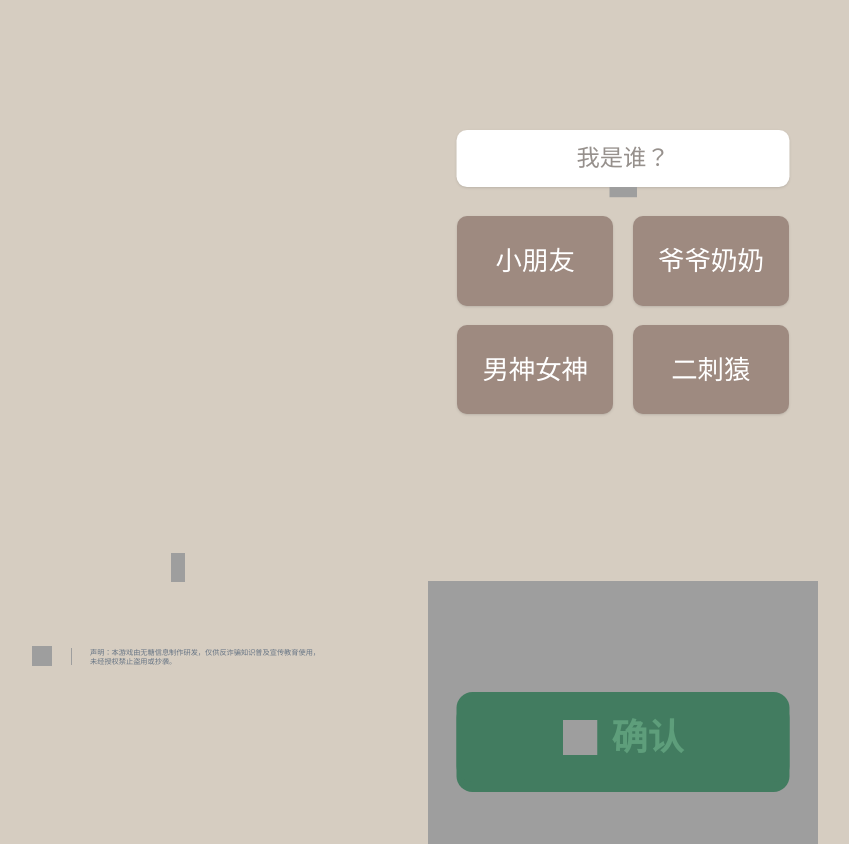
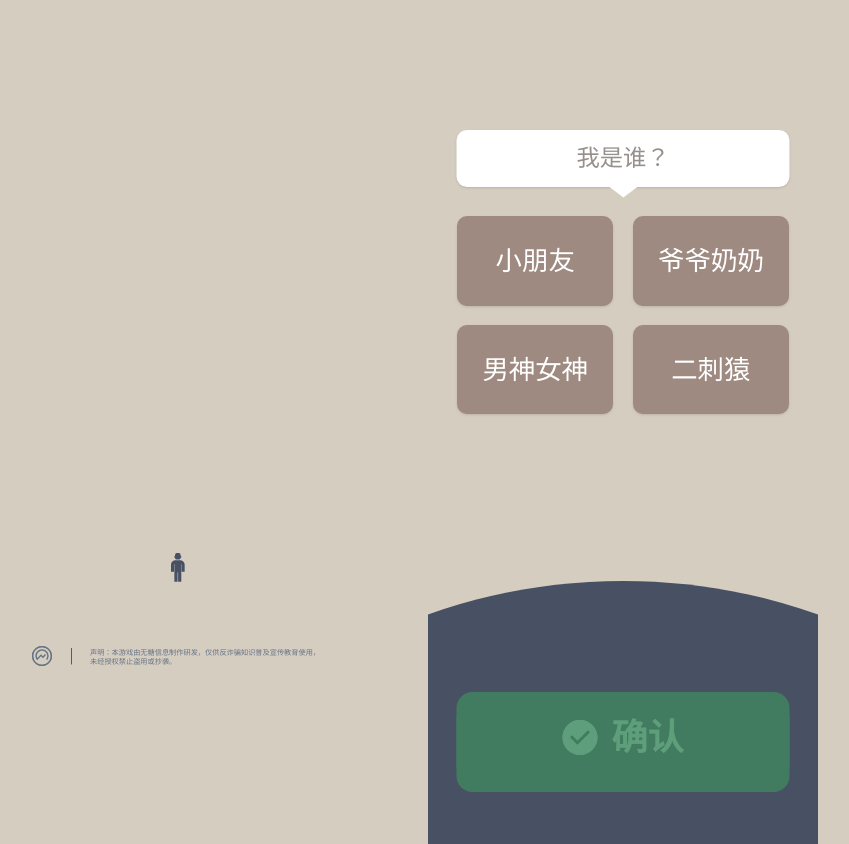
Before and after one commit to furuhana/MCP_shiyan, a React (Vite) app: page / in a window 1280 px wide. Shown: the whole page, without its empty margins (17-866 px from the left). Built offline with nearby package versions, Linux system fonts and the light colour scheme.

Commit message:
尝试修复svg在手机上无法显示

```diff
--- a/src/components/ContainerQuestionWhole.jsx
+++ b/src/components/ContainerQuestionWhole.jsx
@@ -1,5 +1,5 @@
 import React from 'react';
-import { imgShapeBubbleTail } from '../assets/images';
+import { ShapeBubbleTail } from './Icons';
 
 export default function ContainerQuestionWhole() {
     return (
@@ -10,15 +10,9 @@ export default function ContainerQuestionWhole() {
             </div>
 
             {/* Tail positioned absolutely */}
-            {/* Based on Figma: left 152.55, top 56.53. Container width 332.95.
-          152.55 is roughly center.
-          Center of 333 is 166.5. 152.5 is slightly left?
-          Let's use the exact absolute coordinates from the parent's perspective or relative to this container.
-          The snippet showed: left-[152.55px] top-[56.53px]
-      */}
             <div className="absolute top-[56.5px] left-[153px] w-[27.8px] h-[10.5px]">
                 <div className="w-full h-full rotate-180">
-                    <img alt="" className="w-full h-full block" src={imgShapeBubbleTail} />
+                    <ShapeBubbleTail />
                 </div>
             </div>
         </div>
--- /dev/null
+++ b/src/components/Icons.jsx
@@ -0,0 +1,59 @@
+import React from 'react';
+
+export function IconCheck(props) {
+    return (
+        <svg preserveAspectRatio="none" width="100%" height="100%" overflow="visible" style={{ display: 'block' }} viewBox="0 0 34.8742 34.874" fill="none" xmlns="http://www.w3.org/2000/svg" {...props}>
+            <g id="Icon_Check">
+                <path d="M17.1191 22.684L14.8932 24.9102L12.6671 22.684L7.26116 17.2781L9.48706 15.0522L14.8932 20.4581L25.3872 9.96393L27.6133 12.1901L17.1191 22.684ZM17.4373 0C7.80695 0 0 7.807 0 17.437C0 27.0671 7.80695 34.874 17.4373 34.874C27.0673 34.874 34.8742 27.0671 34.8742 17.437C34.8742 7.807 27.0673 0 17.4373 0Z" fill="#5E9E7C" />
+                <path fillRule="evenodd" clipRule="evenodd" d="M17.1191 22.684L14.8932 24.9102L12.6671 22.684L7.26116 17.2781L9.48706 15.0522L14.8932 20.4581L25.3872 9.96393L27.6133 12.1901L17.1191 22.684ZM17.4373 0C7.80695 0 0 7.807 0 17.437C0 27.0671 7.80695 34.874 17.4373 34.874C27.0673 34.874 34.8742 27.0671 34.8742 17.437C34.8742 7.807 27.0673 0 17.4373 0Z" fill="#5E9E7C" />
+            </g>
+        </svg>
+    );
+}
+
+export function IconSilhouetteMan(props) {
+    return (
+        <svg preserveAspectRatio="none" width="100%" height="100%" overflow="visible" style={{ display: 'block' }} viewBox="0 0 13.6594 28.8325" fill="none" xmlns="http://www.w3.org/2000/svg" {...props}>
+            <g id="Icon_Silhouette_Man">
+                <path d="M4.03064 4.8722V5.08623C4.03064 5.90077 4.69094 6.56092 5.50527 6.56092H8.15385C8.96844 6.56092 9.62869 5.90077 9.62869 5.08623V4.8722C10.0498 4.83771 10.3811 4.48552 10.3811 4.05543V3.70936C10.3811 3.27927 10.0498 2.92713 9.62869 2.89264V2.04651C9.62869 1.83456 9.59633 1.63017 9.53664 1.43787C9.4769 1.24572 9.38956 1.06555 9.2791 0.90229C9.24222 0.847783 9.20307 0.795196 9.16121 0.744734C8.86934 0.390882 8.46092 0.136863 7.99453 0.0414894C7.8613 0.0142101 7.72324 0 7.58202 0H6.0771C5.93588 0 5.79809 0.0142101 5.6648 0.0414894C5.19846 0.136863 4.79005 0.390882 4.49791 0.744734C4.45627 0.795196 4.4169 0.847783 4.38024 0.90229C4.26982 1.06555 4.18249 1.24572 4.12254 1.43787C4.06279 1.63017 4.03064 1.83456 4.03064 2.04651V2.89264C3.60931 2.92728 3.27828 3.27927 3.27828 3.70936V4.05543C3.27828 4.48552 3.60957 4.83771 4.03064 4.8722Z" fill="#475163" />
+                <path d="M13.3417 10.1269L13.3435 10.126C12.7099 8.514 11.2575 7.42438 9.56491 7.25049C9.55427 7.2494 9.54385 7.24862 9.53322 7.24748C9.47373 7.24173 9.41399 7.23721 9.35378 7.23379C9.33635 7.23286 9.31893 7.23172 9.30129 7.23094C9.23024 7.22767 9.15873 7.22549 9.08679 7.22549H9.06211C9.04696 7.22487 9.03203 7.22316 9.01662 7.22316H4.6425C4.62736 7.22316 4.61242 7.22487 4.59723 7.22549H4.57233C4.50061 7.22549 4.42914 7.22767 4.35784 7.23094C4.34041 7.23172 4.32298 7.23286 4.30535 7.23379C4.2454 7.23721 4.18565 7.24173 4.12612 7.24748C4.11549 7.24862 4.10485 7.2494 4.09448 7.25049C2.40192 7.42438 0.949225 8.514 0.315682 10.126L0.317705 10.1269C0.11337 10.6448 0 11.2081 0 11.7978V18.72H3.00497V11.7978C3.00497 11.5826 3.04885 11.3773 3.12757 11.1904C3.12825 11.1886 3.12918 11.187 3.12985 11.1851C3.19027 11.0433 3.27102 10.9125 3.36857 10.7958V28.8325H6.55885V19.5026H7.10054V28.8325H10.2908V10.7958C10.3881 10.9125 10.4689 11.0433 10.5293 11.1851C10.5302 11.187 10.5309 11.1886 10.5316 11.1904C10.6105 11.3773 10.6542 11.5826 10.6542 11.7978V18.72H13.6594V11.7978C13.6594 11.2081 13.5458 10.6448 13.3417 10.1269Z" fill="#475163" />
+            </g>
+        </svg>
+    );
+}
+
+export function IconLogoGroup(props) {
+    return (
+        <svg preserveAspectRatio="none" width="100%" height="100%" overflow="visible" style={{ display: 'block' }} viewBox="0 0 20.2773 20.2773" fill="none" xmlns="http://www.w3.org/2000/svg" {...props}>
+            <g id="Icon_Logo_Group">
+                <path d="M10.1385 1.29426C5.26179 1.29426 1.29426 5.26184 1.29426 10.1385C1.29426 15.0155 5.26179 18.983 10.1385 18.983C15.0154 18.983 18.9829 15.0155 18.9829 10.1385C18.9829 5.26184 15.0154 1.29426 10.1385 1.29426ZM10.1385 20.2773C4.54812 20.2773 0 15.7292 0 10.1385C0 4.54812 4.54812 0 10.1385 0C15.7291 0 20.2773 4.54812 20.2773 10.1385C20.2773 15.7292 15.7291 20.2773 10.1385 20.2773Z" fill="#667584" />
+                <path fillRule="evenodd" clipRule="evenodd" d="M10.1385 1.29426C5.26179 1.29426 1.29426 5.26184 1.29426 10.1385C1.29426 15.0155 5.26179 18.983 10.1385 18.983C15.0154 18.983 18.9829 15.0155 18.9829 10.1385C18.9829 5.26184 15.0154 1.29426 10.1385 1.29426ZM10.1385 20.2773C4.54812 20.2773 0 15.7292 0 10.1385C0 4.54812 4.54812 0 10.1385 0C15.7291 0 20.2773 4.54812 20.2773 10.1385C20.2773 15.7292 15.7291 20.2773 10.1385 20.2773Z" fill="#667584" />
+                <path d="M16.8218 9.93465C16.8365 11.3959 16.3813 12.7514 15.5965 13.8594C15.4857 14.0145 15.3689 14.1659 15.2453 14.3107L14.4755 13.5568L14.2377 13.3227C14.342 13.1957 14.4405 13.0639 14.5321 12.9273C15.1043 12.0774 15.4341 11.0507 15.4227 9.94891C15.3932 7.05281 13.0201 4.72902 10.1235 4.75847C7.2257 4.78824 4.90078 7.1599 4.9303 10.0562C4.93806 10.8091 5.1043 11.5245 5.39803 12.1688L9.1238 8.36788L11.0875 10.2897L13.1716 8.1627L14.2165 9.1861L11.1278 12.3361L9.11516 10.3662L5.13975 14.4216L5.12726 14.4217C4.1012 13.2617 3.47291 11.7417 3.45588 10.0712C3.41814 6.38149 6.37931 3.36066 10.0699 3.32294C13.7616 3.28516 16.7839 6.24489 16.8218 9.93465Z" fill="#667584" />
+            </g>
+        </svg>
+    );
+}
+
+export function IconLogoLine(props) {
+    return (
+        <svg preserveAspectRatio="none" width="100%" height="100%" overflow="visible" style={{ display: 'block' }} viewBox="0 0 1.03723 16.5957" fill="none" xmlns="http://www.w3.org/2000/svg" {...props}>
+            <path id="Icon_Logo_Group" d="M0 0V16.5957H1.03723V0H0Z" fill="#525E6F" />
+        </svg>
+    )
+}
+
+export function ShapeBubbleTail(props) {
+    return (
+        <svg preserveAspectRatio="none" width="100%" height="100%" overflow="visible" style={{ display: 'block' }} viewBox="0 0 27.8464 10.502" fill="none" xmlns="http://www.w3.org/2000/svg" {...props}>
+            <path id="Shape_Bubble_Tail" d="M13.9232 0L27.8464 10.502H0L13.9232 0Z" fill="white" />
+        </svg>
+    );
+}
+
+export function BgShapeHill(props) {
+    return (
+        <svg preserveAspectRatio="none" width="100%" height="100%" overflow="visible" style={{ display: 'block' }} viewBox="0 0 390 263" fill="none" xmlns="http://www.w3.org/2000/svg" {...props}>
+            <path id="Bg_Shape_Hill" d="M390 33.4919C329.033 11.8129 263.371 0 194.942 0C126.556 0 60.9345 11.7978 0 33.4504V263H390V33.4919Z" fill="#475163" />
+        </svg>
+    );
+}
--- a/src/components/SectionFooterScene.jsx
+++ b/src/components/SectionFooterScene.jsx
@@ -1,31 +1,31 @@
 import React from 'react';
 import {
-    imgBgShapeHill,
-    imgIconSilhouetteMan,
-    imgIconLogoGroup,
-    imgIconLogoGroup1,
-    imgIconCheck
-} from '../assets/images';
+    BgShapeHill,
+    IconSilhouetteMan,
+    IconLogoGroup,
+    IconLogoLine,
+    IconCheck
+} from './Icons';
 
 export default function SectionFooterScene() {
     return (
         <div className="absolute bottom-0 left-0 w-full h-[291px] pointer-events-none" data-name="Section_Footer_Scene">
             {/* Background Hill */}
             <div className="absolute bottom-0 left-1/2 -translate-x-1/2 w-[390px] h-[263px]">
-                <img alt="" className="w-full h-full block object-cover" src={imgBgShapeHill} />
+                <BgShapeHill />
             </div>
 
             {/* Silhouette Man */}
             <div className="absolute top-0 left-[188px] w-[13.66px] h-[28.83px]">
-                <img alt="" className="w-full h-full block" src={imgIconSilhouetteMan} />
+                <IconSilhouetteMan />
             </div>
 
             {/* Logo Group */}
             <div className="absolute top-[93px] left-[49px] w-[20px] h-[20px]">
-                <img alt="" className="w-full h-full block" src={imgIconLogoGroup} />
+                <IconLogoGroup />
             </div>
             <div className="absolute top-[95px] left-[88px] w-[1px] h-[16.6px]">
-                <img alt="" className="w-full h-full block" src={imgIconLogoGroup1} />
+                <IconLogoLine />
             </div>
 
             {/* Disclaimer Text */}
@@ -45,7 +45,7 @@ export default function SectionFooterScene() {
                     <div className="flex items-center gap-[14px]">
                         {/* Check Icon */}
                         <div className="w-[35px] h-[35px]">
-                            <img alt="" className="w-full h-full block" src={imgIconCheck} />
+                            <IconCheck />
                         </div>
                         {/* Text */}
                         <span className="text-[#5e9e7b] text-[36px] font-bold">确认</span>
```
Also changed, not shown: 1 other file (tests, documents, lock files or other folders).
